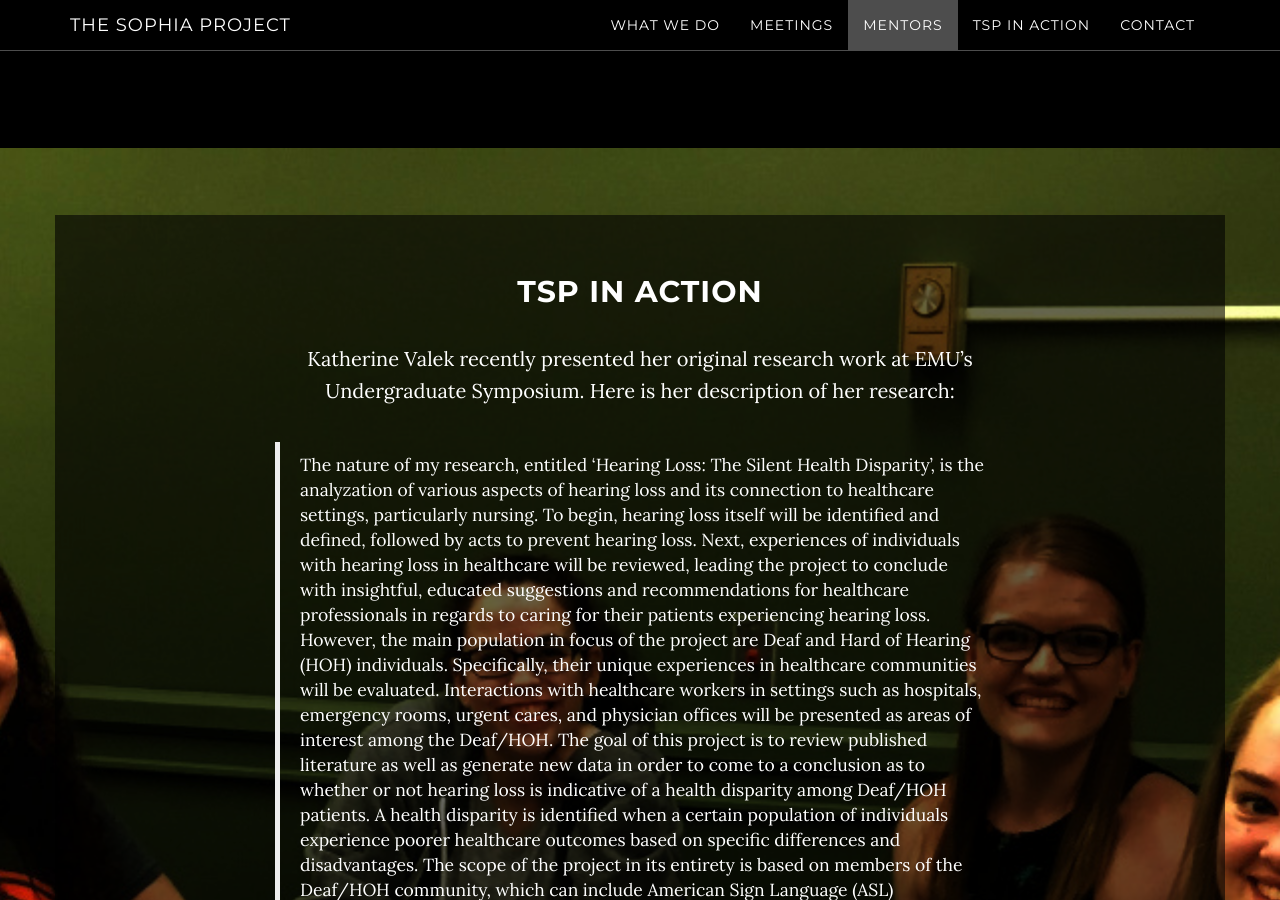
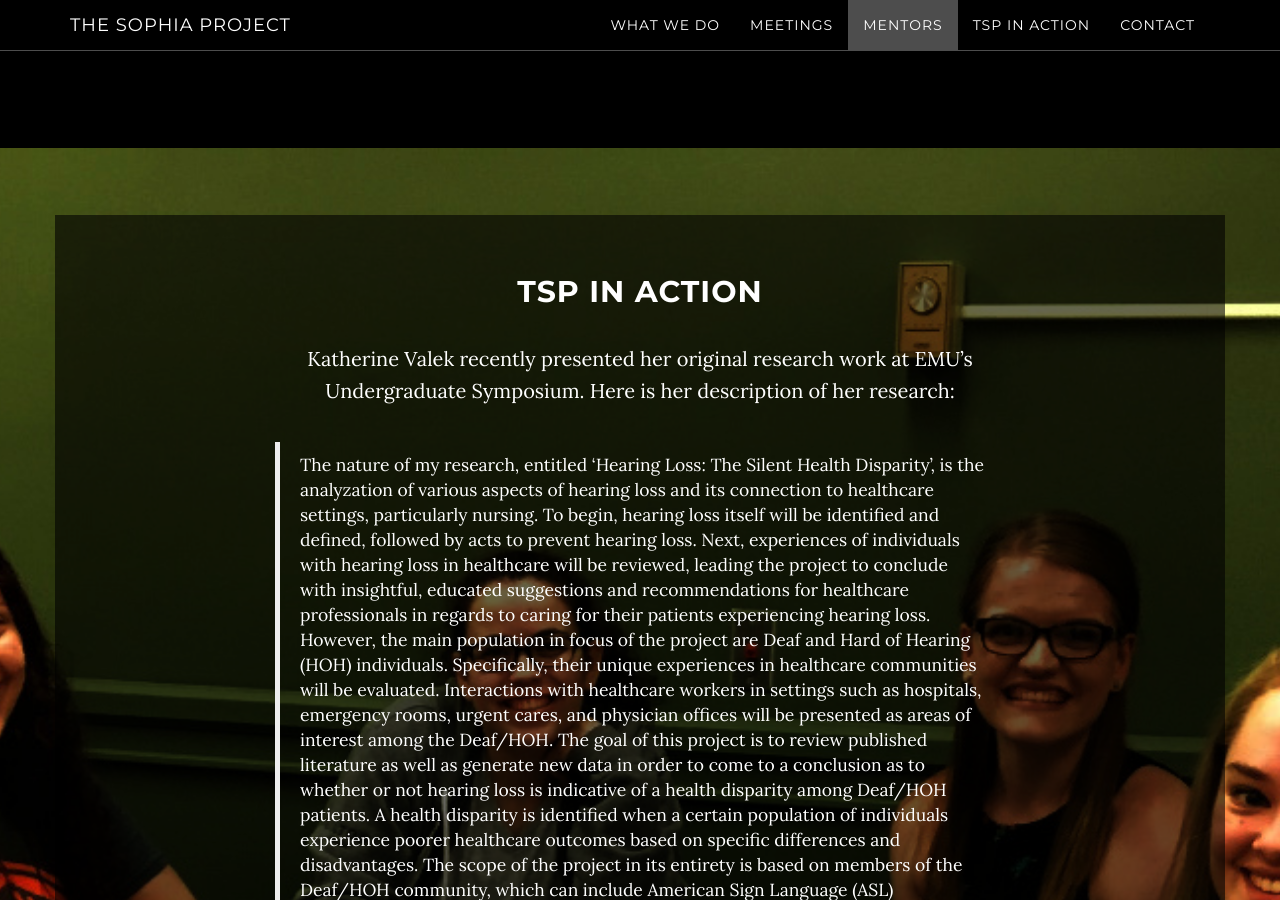
Before and after one commit to emutsp/emutsp.github.io, a Jekyll site: the page built from index.html, in a window 1280 px wide and 900 px high, scrolled down 4036 px. Built offline with Jekyll 4.4.1, drawn with Linux system fonts in a browser that asks for light colours.

Commit message:
trying to fix background imgs

```diff
--- a/_includes/css/grayscale.css
+++ b/_includes/css/grayscale.css
@@ -284,7 +284,7 @@ a:focus {
     width: 100%;
     padding: 50px 0;
     color: #fff;
-    background: url(/img/action-bg.jpg) no-repeat center center scroll;
+    background: url({{ site.baseurl }}/img/action-bg.jpg) no-repeat center center scroll;
     background-color: {{ site.color.primary-dark }};
     -webkit-background-size: cover;
     -moz-background-size: cover;
@@ -293,7 +293,7 @@ a:focus {
 }
 
 .gallery-row {
-  margin-bottom: 1.5em;
+  margin-bottom: 1.5  em;
 }
 
 #map {
```
